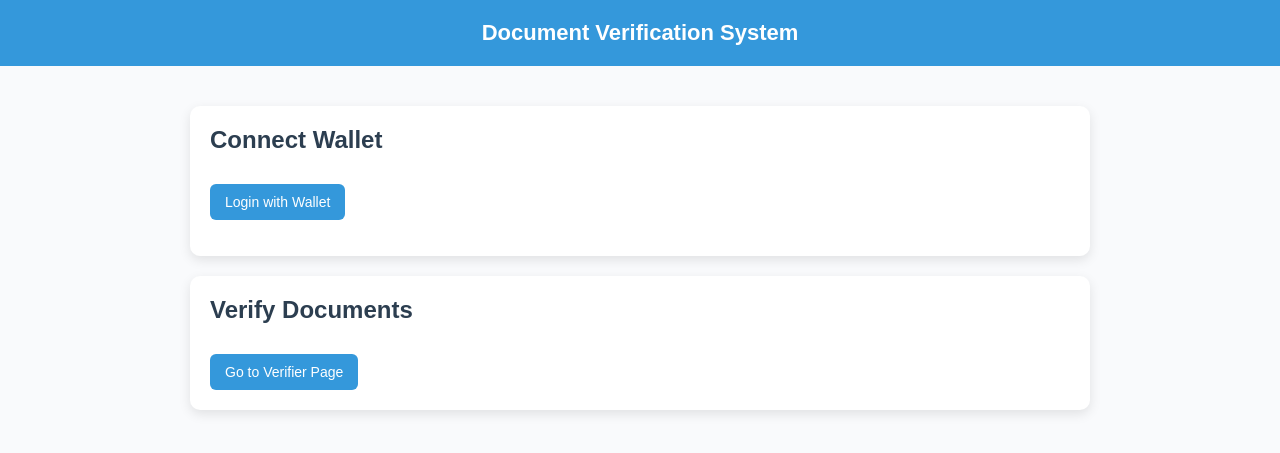
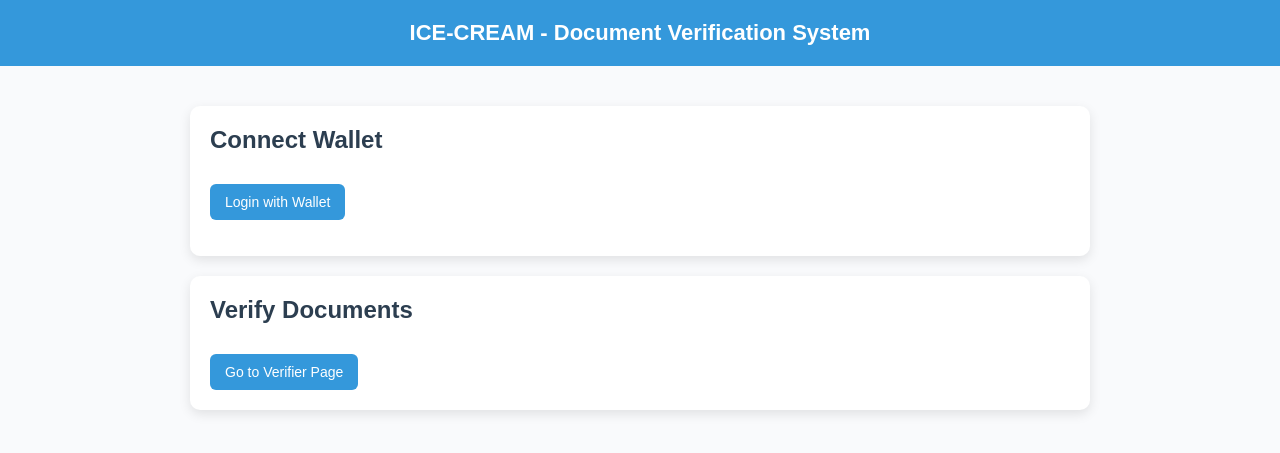
Before and after one commit to Phen0Shubh/ICE-CREAM, a plain HTML site: page index.html in a window 1280 px wide. Drawn offline with Linux system fonts and the light colour scheme.

Commit message:
Update index.html

```diff
--- a/index.html
+++ b/index.html
@@ -2,13 +2,13 @@
 <html lang="en">
 <head>
   <meta charset="UTF-8">
-  <title>Issuer & Holder Dashboard</title>
+  <title>ICE-CREAM</title>
   <link rel="stylesheet" href="style.css">
   <script src="https://cdn.jsdelivr.net/npm/ethers@5.7.2/dist/ethers.umd.min.js"></script>
   <script src="contract.js"></script>
 </head>
 <body>
-<header>Document Verification System</header>
+<header>ICE-CREAM - Document Verification System</header>
 <div class="container">
 
   <!-- Wallet Connection -->
```
